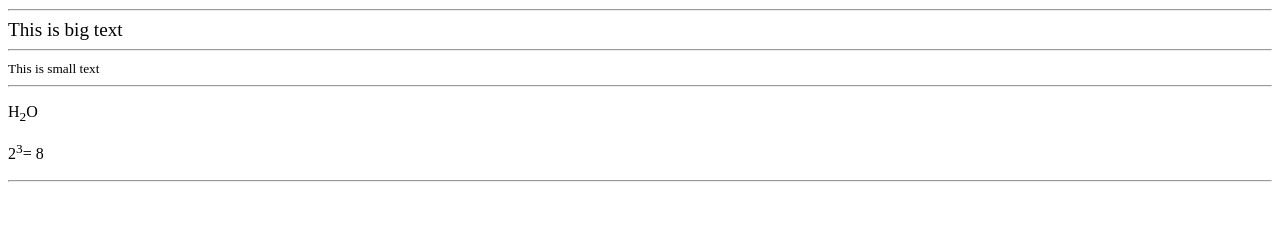
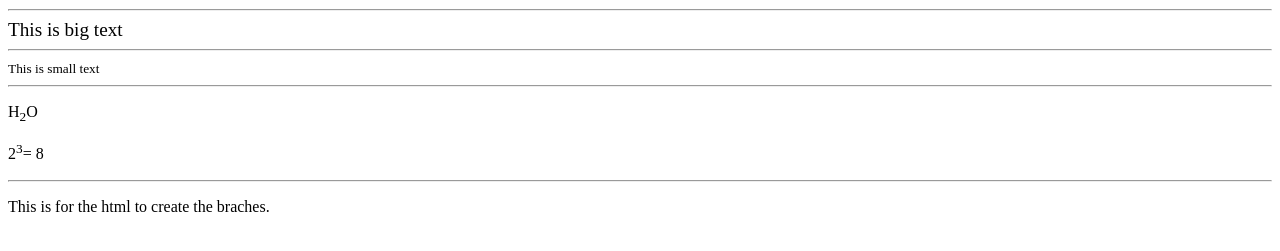
Before and after one commit to Syed-hashir/HtmlProject, a plain HTML site: page index.html in a window 1280 px wide. Shown: the part 207-458 px from the top of the page. Drawn offline with Linux system fonts and the light colour scheme.

Commit message:
Add new feature1

```diff
--- a/index.html
+++ b/index.html
@@ -22,5 +22,8 @@
     <p>H<sub>2</sub>O</p>
     <p>2<sup>3</sup>= 8</p>
     <hr>
+    <p>
+        This is for the html to create the braches.
+    </p>
 </body>
 </html>
```
